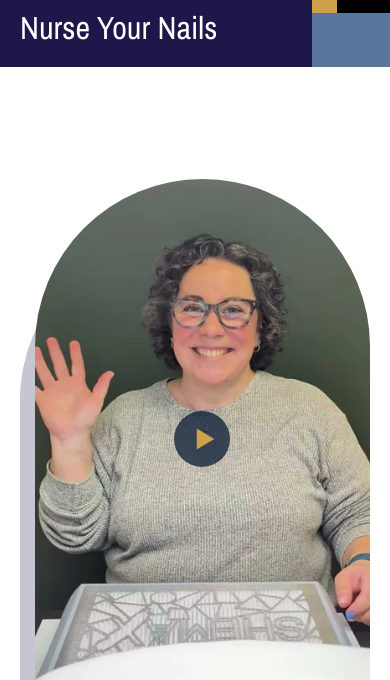
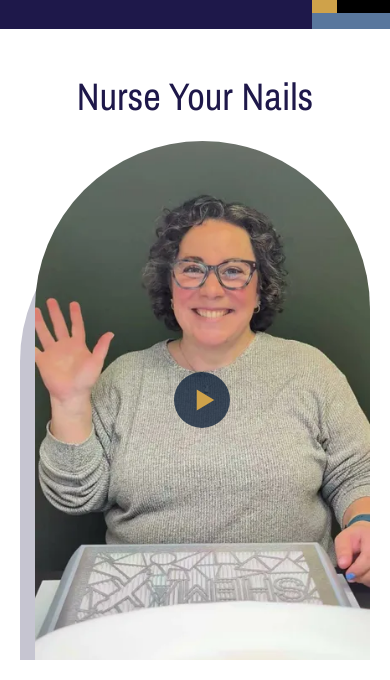
Before and after one commit to bdeitte/nurseyournails, a website: page src/index.html in a window 390 px wide. Shown: the part 123-803 px from the top of the page. Drawn offline with nearby package versions, Linux system fonts and the light colour scheme; files whose address does not match are found by name; a web font is replaced by a local one.

Commit message:
Move Nurse Your Nails heading back into the intro grid
Keeps the new compact blue banner at the top of the home page but
empties its content container so the banner is a plain color strip,
restoring the business-name H1 to its original position beside the
welcome text in the intro grid (home-s16/s17 and their breakpoint
rules).

```diff
--- a/src/assets/css/components.css
+++ b/src/assets/css/components.css
@@ -1241,6 +1241,24 @@ body.nav-open.nav-from-footer nav.full-screen-navigation {
   gap: 24px;
 }
 
+/* home-s16: title container at top-left of grid */
+#home-s16 {
+  grid-area: 7/1/33/19;
+  flex-direction: column;
+  justify-content: flex-start;
+  align-content: center;
+  align-items: center;
+  padding: 0;
+}
+
+/* home-s17: business name heading */
+#home-s17 {
+  grid-area: 20/2/33/19;
+  text-align: right;
+  font-size: 1.6em;
+  padding: 0;
+}
+
 /* home-s19: spacer section column */
 #home-s19 {
   gap: var(--space-xs);
@@ -1385,6 +1403,15 @@ body.nav-open.nav-from-footer nav.full-screen-navigation {
     align-items: flex-start;
     gap: var(--space-lg);
   }
+  #home-s16 {
+    grid-area: 1/29/32/65;
+    justify-content: center;
+    align-content: center;
+    align-items: center;
+  }
+  #home-s17 {
+    text-align: center;
+  }
   #home-s23 {
     width: 100%;
     padding: var(--space-md);
@@ -1424,6 +1451,16 @@ body.nav-open.nav-from-footer nav.full-screen-navigation {
   #home-s14 {
     grid-area: 36/1/44/25;
     flex-direction: column;
+  }
+  #home-s16 {
+    grid-area: 1/1/4/25;
+    justify-content: center;
+    align-content: center;
+    align-items: center;
+  }
+  #home-s17 {
+    font-size: 1.2em;
+    text-align: center;
   }
   #home-s18 {
     display: none;
--- a/src/index.html
+++ b/src/index.html
@@ -387,14 +387,10 @@
           <div class="hierarchy v-page-root" style="cursor: default" id="shared-s01">
             <div class="hierarchy v-section" id="shared-s14">
               <div class="hierarchy v-col page-title-banner__row" id="shared-s15">
-                <div class="hierarchy v-container page-title-banner__content" id="shared-s16">
-                  <h1
-                    class="hierarchy v-heading max-100 page-title-banner__heading"
-                    id="shared-s17"
-                  >
-                    Nurse Your Nails
-                  </h1>
-                </div>
+                <div
+                  class="hierarchy v-container page-title-banner__content"
+                  id="shared-s16"
+                ></div>
                 <div class="hierarchy v-container page-title-banner__accent" id="shared-s18"></div>
               </div>
             </div>
@@ -443,6 +439,15 @@
                               you exactly where you are in your journey and help your nails and feet
                               look—and feel—their very best.
                             </p>
+                          </div>
+                        </div>
+                        <div class="hierarchy v-container" id="home-s16">
+                          <div
+                            id="home-s17"
+                            data-link-key="name"
+                            class="hierarchy vb-control businssname max-100 vb-control"
+                          >
+                            <h1 class="w-full name-text sub-inherit-color">Nurse Your Nails</h1>
                           </div>
                         </div>
                       </div>
```
Also changed, not shown: public/index.html (+1 -1 lines), public/assets/css/site.css.
